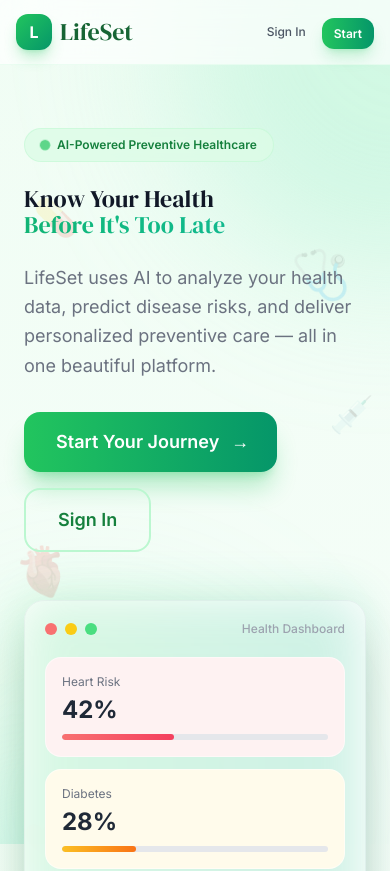
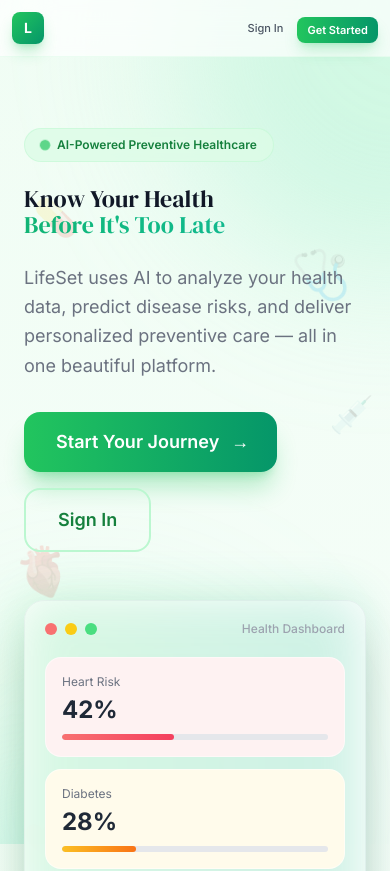
Before and after one commit to KRISH310706/life_set, a React (Vite) app in the folder frontend/: page / in a window 390 px wide. Shown: the top 871 px of the page. Built offline with nearby package versions, Linux system fonts and the light colour scheme.

Commit message:
Fix mobile navbar - smaller buttons and better spacing

```diff
--- a/frontend/src/pages/Landing.jsx
+++ b/frontend/src/pages/Landing.jsx
@@ -211,25 +211,28 @@ export default function Landing() {
         transition={{ duration: 0.6, ease: "easeOut" }}
         className="fixed top-0 inset-x-0 z-50 bg-white/70 backdrop-blur-xl border-b border-green-100/50"
       >
-        <div className="max-w-6xl mx-auto px-4 sm:px-6 h-16 flex items-center justify-between">
-          <Link to="/" className="flex items-center gap-2 group flex-shrink-0">
+        <div className="max-w-6xl mx-auto px-3 sm:px-6 h-14 sm:h-16 flex items-center justify-between gap-2">
+          {/* Logo */}
+          <Link to="/" className="flex items-center gap-1.5 sm:gap-2 group flex-shrink-0 min-w-0">
             <motion.div
-              className="w-9 h-9 sm:w-10 sm:h-10 rounded-xl sm:rounded-2xl bg-gradient-to-br from-green-500 to-emerald-600 flex items-center justify-center shadow-lg shadow-green-500/30"
+              className="w-8 h-8 sm:w-10 sm:h-10 rounded-lg sm:rounded-2xl bg-gradient-to-br from-green-500 to-emerald-600 flex items-center justify-center shadow-lg shadow-green-500/30 flex-shrink-0"
               whileHover={{ scale: 1.1, rotate: 5 }}
               whileTap={{ scale: 0.95 }}
             >
-              <span className="text-white text-base sm:text-lg font-bold">L</span>
+              <span className="text-white text-sm sm:text-lg font-bold">L</span>
             </motion.div>
-            <span className="font-display text-lg sm:text-xl text-green-800 group-hover:text-green-600 transition-colors">LifeSet</span>
+            <span className="font-display text-base sm:text-xl text-green-800 group-hover:text-green-600 transition-colors hidden xs:inline">LifeSet</span>
           </Link>
-          <div className="flex items-center gap-2 sm:gap-3">
-            <Link to="/login" className="text-xs sm:text-sm font-medium text-gray-600 hover:text-green-700 transition-colors px-2 sm:px-4 py-2 rounded-xl hover:bg-green-50">
+
+          {/* Buttons */}
+          <div className="flex items-center gap-1.5 sm:gap-3 flex-shrink-0">
+            <Link to="/login" className="text-[11px] sm:text-sm font-medium text-gray-600 hover:text-green-700 transition-colors px-2 sm:px-4 py-1.5 sm:py-2 rounded-lg sm:rounded-xl hover:bg-green-50 whitespace-nowrap">
               Sign In
             </Link>
             <motion.div whileHover={{ scale: 1.05 }} whileTap={{ scale: 0.95 }}>
-              <Link to="/register" className="text-xs sm:text-sm font-semibold bg-gradient-to-r from-green-500 to-emerald-600 hover:from-green-600 hover:to-emerald-700 text-white px-3 sm:px-5 py-2 sm:py-2.5 rounded-xl transition-all shadow-lg shadow-green-500/25 hover:shadow-green-500/40 whitespace-nowrap">
+              <Link to="/register" className="text-[11px] sm:text-sm font-semibold bg-gradient-to-r from-green-500 to-emerald-600 hover:from-green-600 hover:to-emerald-700 text-white px-2.5 sm:px-5 py-1.5 sm:py-2.5 rounded-lg sm:rounded-xl transition-all shadow-lg shadow-green-500/25 hover:shadow-green-500/40 whitespace-nowrap">
                 <span className="hidden sm:inline">Get Started Free</span>
-                <span className="sm:hidden">Start</span>
+                <span className="sm:hidden">Get Started</span>
               </Link>
             </motion.div>
           </div>
```
